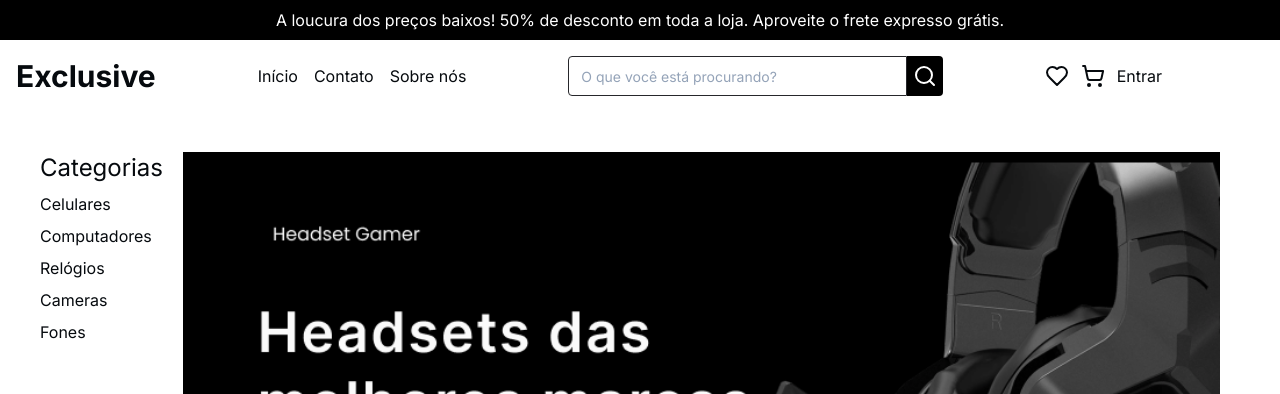
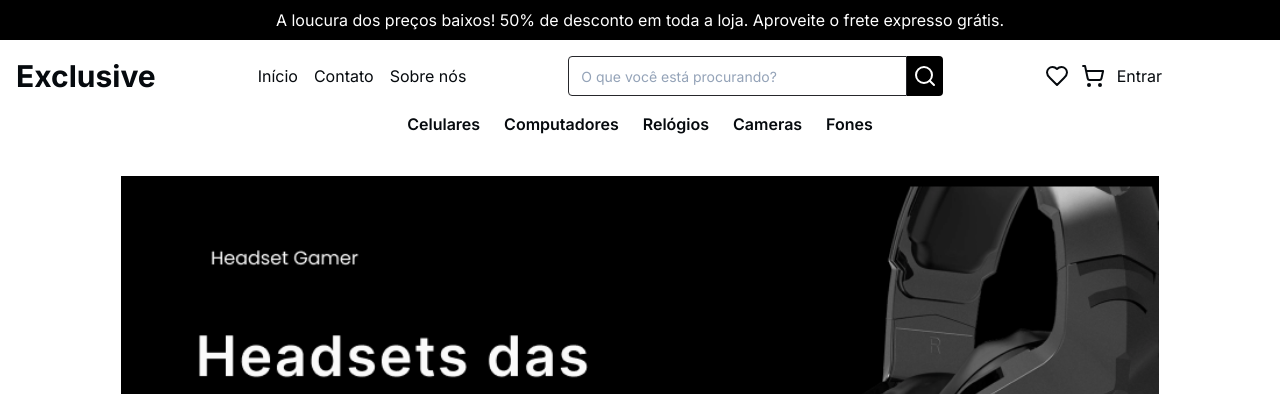
Before and after one commit to alex-moreni/exclusive, a Next.js app: page / in a window 1280 px wide. Shown: the top 394 px of the page. Built offline with nearby package versions, Linux system fonts and the light colour scheme; no server answers; the database is empty.

Commit message:
fix: adjusting quick category navigation on larger screens

```diff
--- a/app/page.tsx
+++ b/app/page.tsx
@@ -22,14 +22,6 @@ export default async function Home() {
   return (
     <main className="p-10">
       <section className="flex items-start justify-between">
-        <div className="hidden flex-col gap-2 lg:flex">
-          <h1 className="text-2xl">Categorias</h1>
-          <Link href="/products/smartphones">Celulares</Link>
-          <Link href="/products/computers">Computadores</Link>
-          <Link href="/products/watches">Relógios</Link>
-          <Link href="/products/cameras">Cameras</Link>
-          <Link href="/products/headphones">Fones</Link>
-        </div>
         <div className="w-full">
           <SlideImage />
         </div>
--- a/components/header.tsx
+++ b/components/header.tsx
@@ -119,6 +119,13 @@ const Header = () => {
           <MobileSidebar />
         </Sheet>
       </header>
+      <div className="hidden justify-center gap-6 font-semibold lg:flex">
+        <Link href="/products/smartphones">Celulares</Link>
+        <Link href="/products/computers">Computadores</Link>
+        <Link href="/products/watches">Relógios</Link>
+        <Link href="/products/cameras">Cameras</Link>
+        <Link href="/products/headphones">Fones</Link>
+      </div>
     </div>
   )
 }
```
